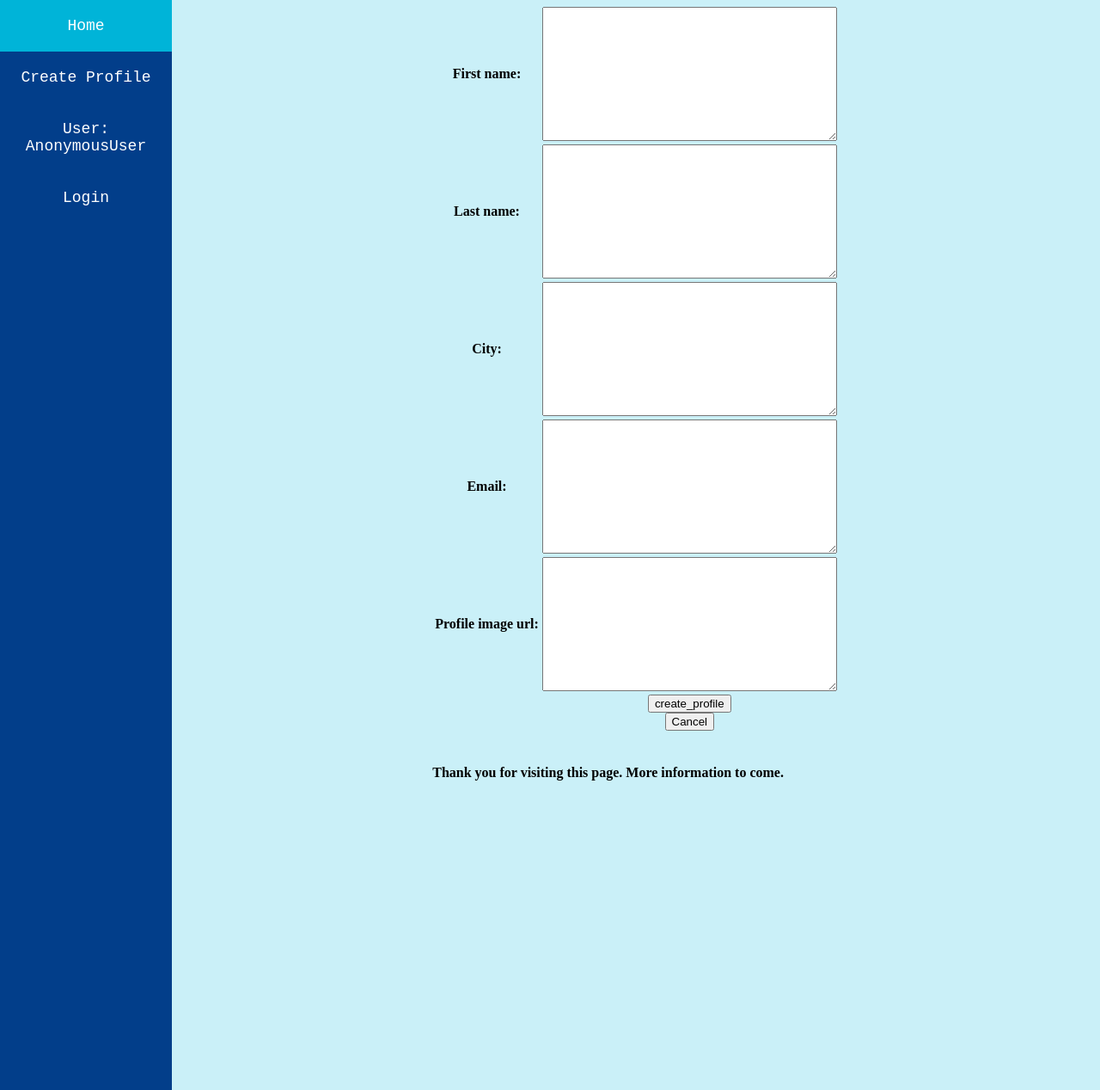
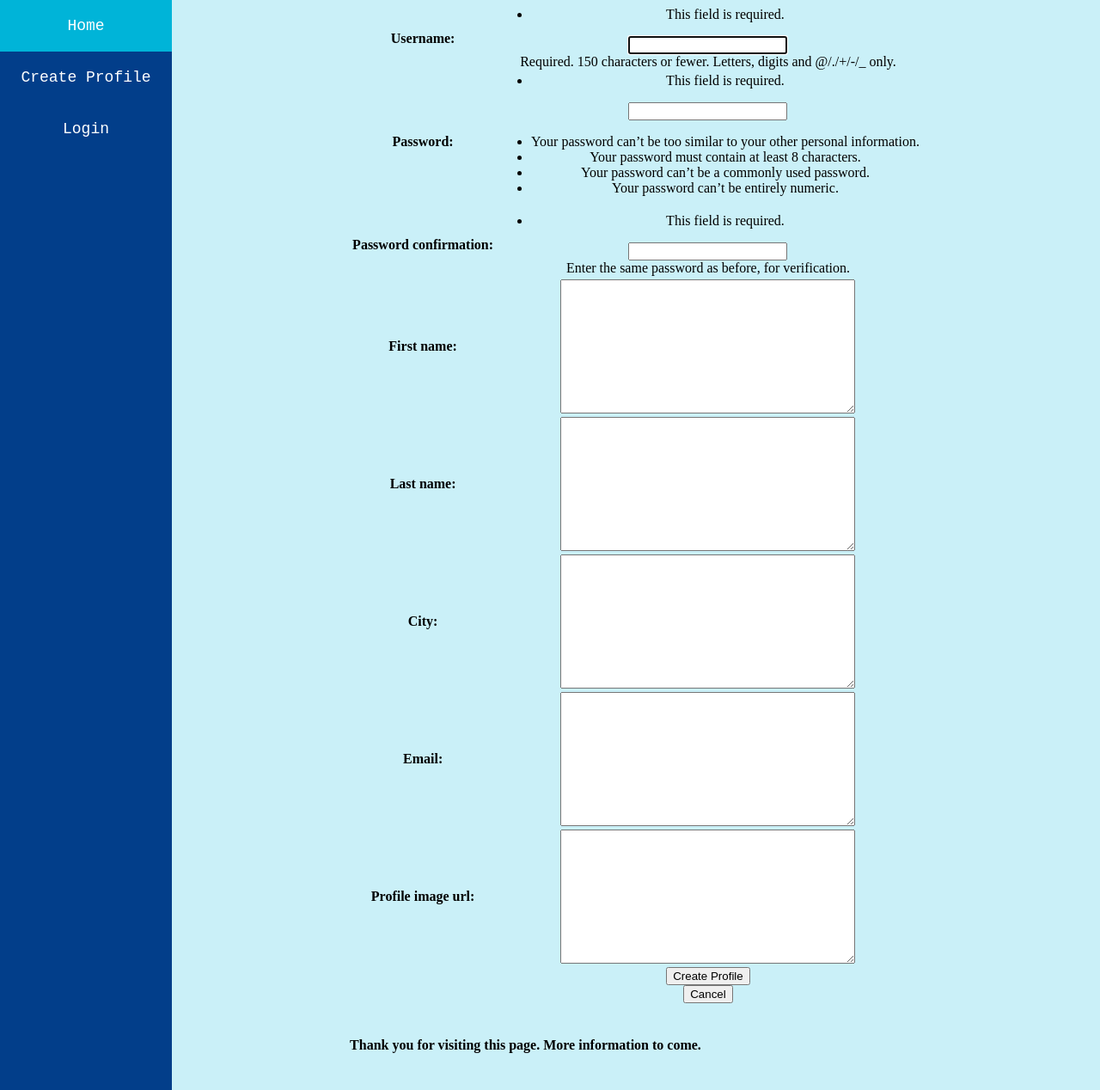
Before and after one commit to jchou03/CS-412, a Django app: page /mini_fb/create_profile in a window 1280 px wide. Shown: the whole page at 86% size. Run offline with Django 5.2, Linux system fonts and the light colour scheme.

Commit message:
added create profile functionality with newly created users

```diff
--- a/django/mini_fb/models.py
+++ b/django/mini_fb/models.py
@@ -2,18 +2,6 @@ from django.db import models
 from django.urls import reverse
 from django.contrib.auth.models import User
 # Create your models here.
-
-class UserProfile(User):
-    '''proxy model for a user to get their associated profile'''
-    class Meta:
-        '''define UserProfile as a proxy model for user'''
-        proxy = True
-        ordering = ('first_name', )
-
-    def get_profile_pk(self):
-        '''get the primary key of the Profile associated with this user'''
-        profiles = Profile.objects.filter(user=self)
-        return profiles.first().pk
 
 class Profile(models.Model):
     '''information about user profiles for our mini_fb application'''
--- a/django/mini_fb/templates/mini_fb/base.html
+++ b/django/mini_fb/templates/mini_fb/base.html
@@ -12,7 +12,7 @@
          <nav class="navbar">
             <a href="{% url 'show_all_profiles' %}">Home</a>
             <a href="{% url 'create_profile' %}">Create Profile</a>
-            <a>User: {{request.user}}</a>
+            {% comment %} <a>User: {{request.user}}</a> {% endcomment %}
             {% if request.user.is_authenticated %}
                 <a href="{% url 'show_profile' logged_in_profile.pk %}">Profile</a>
                 <form method="POST" action="{% url 'logout' %}">
--- a/django/mini_fb/templates/mini_fb/create_profile_form.html
+++ b/django/mini_fb/templates/mini_fb/create_profile_form.html
@@ -5,11 +5,12 @@
 <form method="POST">
     {% csrf_token %}
     <table>
+        {{UserCreationForm.as_table}}
         {{form.as_table}}
         <tr>
             <td></td>
             <td>
-                <input type="submit" name="create_profile" value="create_profile">
+                <input type="submit" name="create_profile" value="Create Profile">
 </form>
                 <!-- NOTE: this is a separate form! -->
                 <form action="{% url 'show_all_profiles'%}">
--- a/django/mini_fb/templates/mini_fb/show_profile.html
+++ b/django/mini_fb/templates/mini_fb/show_profile.html
@@ -20,7 +20,9 @@
 </table>
 
 <h3>Friends</h3>
-<a href="{% url 'friend_suggestions' %}">Friend Suggestions for {{profile.first_name}} {{profile.last_name}}</a>
+{% if request.user == profile.user %}
+    <a href="{% url 'friend_suggestions' %}">Friend Suggestions for {{profile.first_name}} {{profile.last_name}}</a>
+{% endif %}
 <table>
 {% for f in profile.get_friends %}
     <tr class="friend_display">
--- a/django/mini_fb/views.py
+++ b/django/mini_fb/views.py
@@ -5,6 +5,8 @@ from . forms import *
 from django.urls import reverse
 from django.shortcuts import redirect
 from django.contrib.auth.mixins import LoginRequiredMixin
+from django.contrib.auth.forms import UserCreationForm
+from django.contrib.auth import login
 
 # Create your views here.
 class MiniFBLoginRequiredMixin(LoginRequiredMixin):
@@ -50,6 +52,12 @@ class ShowProfilePageView(SignedInUserDetails, DetailView):
     template_name = "mini_fb/show_profile.html"
     context_object_name = "profile"
 
+
+    def get_object(self):
+        '''override SignedInUserDetails implementation with the DetailView'''
+        return DetailView.get_object(self)
+
+
 class CreateProfileView(SignedInUserDetails, CreateView):
     '''view to enable users to create new profiles from UI
 
@@ -59,19 +67,38 @@ class CreateProfileView(SignedInUserDetails, CreateView):
     form_class = CreateProfileForm
     template_name="mini_fb/create_profile_form.html"
 
+    def get_context_data(self, **kwargs):
+        '''add the user creation form to the context data variable'''
+        context = super().get_context_data(**kwargs)
+        form = UserCreationForm(self.request.POST)
+        print(f'form: {form}')
+        print(f'form isvalid: {form.is_valid()}')
+
+        context['UserCreationForm'] = form
+
+        return context
+
+    def form_valid(self, form):
+        '''create a new user and profile'''
+        print(f'profile creation was valid with inputs {self.request.POST}')
+        userform = UserCreationForm(self.request.POST)
+
+        if not userform.is_valid():
+            # validate the userform and return response if there are errors
+            return self.render_to_response(self.get_context_data(form=form, UserCreationForm=userform))
+
+        user = userform.save()
+        form.instance.user = user
+        # print(f'registered user: {user}')
+        login(self.request, user)
+
+        return super().form_valid(form)
+
+
 class CreateStatusMessageView(MiniFBLoginRequiredMixin, SignedInUserDetails, CreateView):
     '''view to enable users to create new status messages'''
     form_class = CreateStatusMessageForm
     template_name="mini_fb/create_status_form.html"
-
-    # def get_context_data(self, **kwargs) -> dict[str, any]:
-    #     '''build template of context data (dict of kv pairs)'''
-    #     context = super().get_context_data(**kwargs)
-    #     # get the profile with the same primary key
-    #     profile = Profile.objects.get(pk=self.kwargs['pk'])
-    #     # add profile to context variable
-    #     context['profile'] = profile
-    #     return context
 
     def form_valid(self, form):
         '''identify Profile object to attach to the StatusMessage'''
@@ -138,8 +165,6 @@ class CreateFriendView(MiniFBLoginRequiredMixin, SignedInUserDetails, View):
         print(self.kwargs)
         p1 = self.get_user_profile(self.request.user)
         p2 = Profile.objects.get(pk=self.kwargs["other_pk"])
-        print(p1)
-        print(p2)
         p1.add_friend(p2)
 
         return redirect('show_profile', pk=p1.pk)
```
Also changed, not shown: django/db.sqlite3.
